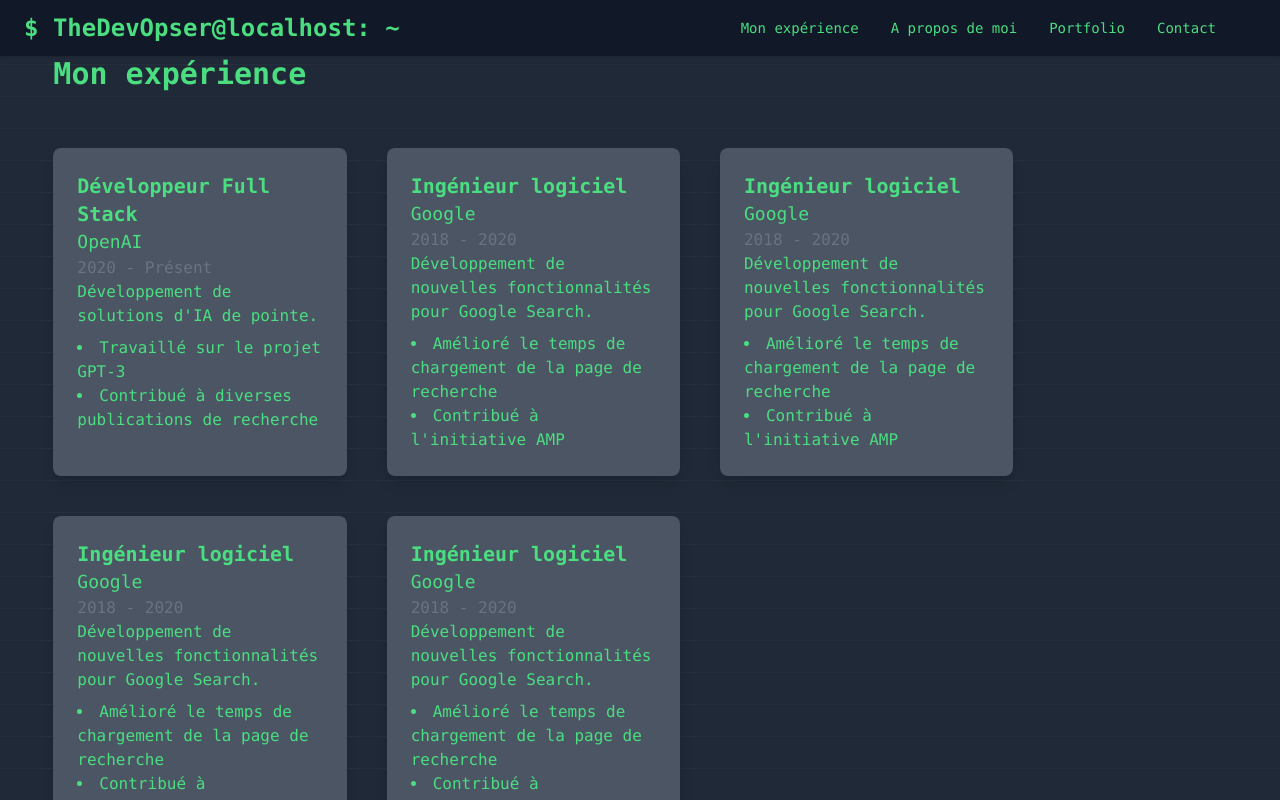
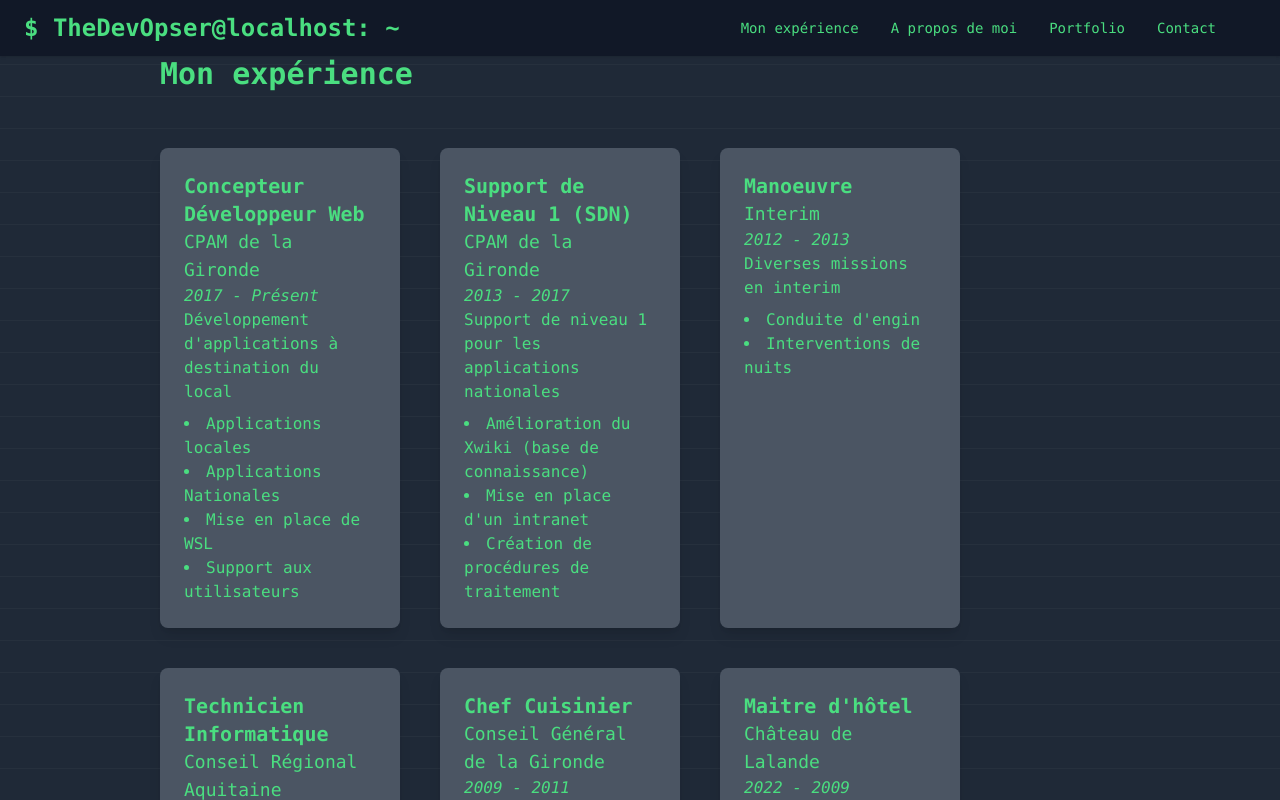
Before and after one commit to thedevopser/cv, a Vue app: page /experience in a window 1280 px wide. Shown: the top 800 px of the page. Built offline with nearby package versions, Linux system fonts and the light colour scheme; what vue-recaptcha-v3 would draw is missing.

Commit message:
refacto(template): change col size in all pages and add all experiences. Fix tests

```diff
--- a/src/views/AboutPage.vue
+++ b/src/views/AboutPage.vue
@@ -1,5 +1,5 @@
 <template>
-  <div class="flex flex-col text-green-400 mx-auto w-11/12 space-y-8">
+  <div class="flex flex-col text-green-400 mx-auto w-9/12 space-y-8">
     <h2 class="text-3xl font-bold mb-10">À propos de moi</h2>
     <p class="text-xl" v-for="(paragraph, index) in animatedParagraphs" :key="index">
       {{ paragraph }}
--- a/src/views/ExperiencePage.vue
+++ b/src/views/ExperiencePage.vue
@@ -1,5 +1,5 @@
   <template>
-    <div class="flex flex-col text-green-400 w-11/12 space-y-4">
+    <div class="flex flex-col text-green-400 w-9/12 space-y-4">
       <h2 class="text-3xl font-bold mb-10">Mon expérience <span class="cursor"></span></h2>
       <div class="flex flex-wrap gap-10">
         <div
@@ -9,7 +9,7 @@
         >
           <h2 class="text-xl font-bold">{{ experience.position }}</h2>
           <h3 class="text-lg">{{ experience.employer }}</h3>
-          <p class="text-gray-500">{{ experience.year }}</p>
+          <p class="italic">{{ experience.year }}</p>
           <p>{{ experience.description }}</p>
           <ul class="list-disc list-inside mt-2">
             <li v-for="fact in experience.keyFacts" :key="fact">{{ fact }}</li>
@@ -26,43 +26,51 @@
     const experiences = [
       {
         id: 1,
-        position: 'Développeur Full Stack',
-        employer: 'OpenAI',
-        year: '2020 - Présent',
-        description: 'Développement de solutions d\'IA de pointe.',
-        keyFacts: ['Travaillé sur le projet GPT-3', 'Contribué à diverses publications de recherche']
+        position: 'Concepteur Développeur Web',
+        employer: 'CPAM de la Gironde',
+        year: '2017 - Présent',
+        description: 'Développement d\'applications à destination du local',
+        keyFacts: ['Applications locales', 'Applications Nationales', 'Mise en place de WSL', 'Support aux utilisateurs']
       },
       {
         id: 2,
-        position: 'Ingénieur logiciel',
-        employer: 'Google',
-        year: '2018 - 2020',
-        description: 'Développement de nouvelles fonctionnalités pour Google Search.',
-        keyFacts: ['Amélioré le temps de chargement de la page de recherche', 'Contribué à l\'initiative AMP']
+        position: 'Support de Niveau 1 (SDN)',
+        employer: 'CPAM de la Gironde',
+        year: '2013 - 2017',
+        description: 'Support de niveau 1 pour les applications nationales',
+        keyFacts: ['Amélioration du Xwiki (base de connaissance)', 'Mise en place d\'un intranet', 'Création de procédures de traitement']
       },
       {
         id: 3,
-        position: 'Ingénieur logiciel',
-        employer: 'Google',
-        year: '2018 - 2020',
-        description: 'Développement de nouvelles fonctionnalités pour Google Search.',
-        keyFacts: ['Amélioré le temps de chargement de la page de recherche', 'Contribué à l\'initiative AMP']
+        position: 'Manoeuvre',
+        employer: 'Interim',
+        year: '2012 - 2013',
+        description: 'Diverses missions en interim',
+        keyFacts: ['Conduite d\'engin', 'Interventions de nuits']
       },
       {
         id: 4,
-        position: 'Ingénieur logiciel',
-        employer: 'Google',
-        year: '2018 - 2020',
-        description: 'Développement de nouvelles fonctionnalités pour Google Search.',
-        keyFacts: ['Amélioré le temps de chargement de la page de recherche', 'Contribué à l\'initiative AMP']
+        position: 'Technicien Informatique',
+        employer: 'Conseil Régional Aquitaine',
+        year: '10/2011 - 12/2011',
+        description: 'Support Informatique',
+        keyFacts: ['Mise en place d\'un système de visio conférence', 'Assistance utilisateur']
       },
       {
         id: 5,
-        position: 'Ingénieur logiciel',
-        employer: 'Google',
-        year: '2018 - 2020',
-        description: 'Développement de nouvelles fonctionnalités pour Google Search.',
-        keyFacts: ['Amélioré le temps de chargement de la page de recherche', 'Contribué à l\'initiative AMP']
+        position: 'Chef Cuisinier',
+        employer: 'Conseil Général de la Gironde',
+        year: '2009 - 2011',
+        description: 'Responsable de cuisine dans un collège.',
+        keyFacts: ['1000 repas / jours', 'Gestion de commandes', 'Gestion des stocks', 'Gestion des plannings']
+      },
+      {
+        id: 6,
+        position: 'Maitre d\'hôtel',
+        employer: 'Château de Lalande',
+        year: '2022 - 2009',
+        description: 'Responsable de salle',
+        keyFacts: ['Hôtellerie de luxe (3*)', 'Gestion de la cave', 'Gestion des clients', 'Gestion des plannings']
       }
     ]
     return {experiences}
```
Also changed, not shown: 1 other file (tests, documents, lock files or other folders).
